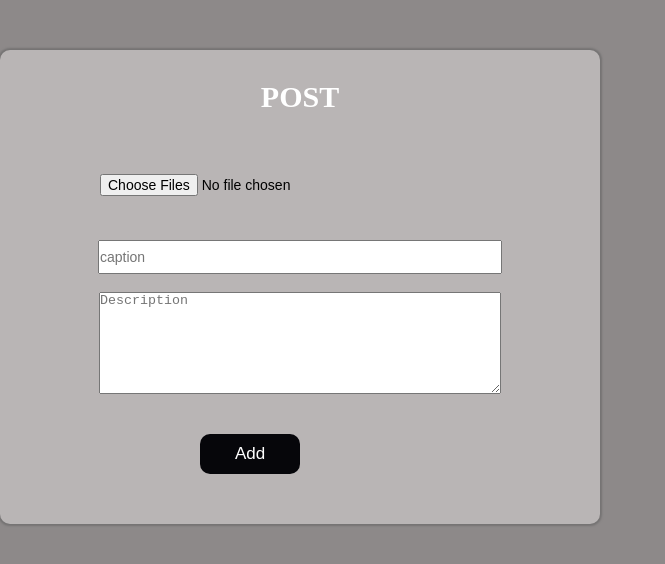
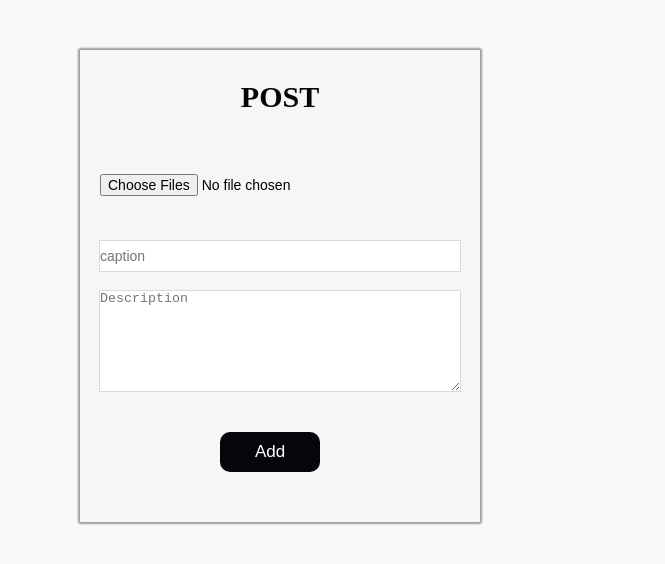
Before and after one commit to Athilathesni/instaproexp, a website: page frontend/pages/add.html in a window 1280 px wide. Shown: the whole page, without its empty margins (0-665 px from the left). Drawn offline with Linux system fonts and the light colour scheme.

Commit message:
file added

```diff
--- a/frontend/css/add.css
+++ b/frontend/css/add.css
@@ -3,25 +3,25 @@
     padding: 0;
 }
 body{
-    background-color: #8d8989;
+    background-color: #faf8f8;
 }
 h2{
-    color: white;
+    color: rgb(7, 6, 6);
     text-decoration: none;
     text-align: center;
     font-size: 30px;
 }
 .container{
-    width: 600px;
+    width: 400px;
     border-radius: 10px;
     /* background-color: lightcyan; */
-    background-color: #b9b5b5;
+    background-color: #f7f5f5;
     margin: auto;
     margin-top: 50px;
     padding: 30px 0px;
-    margin-right: 900px;
-    border-radius: 10px;
-    box-shadow: 0 0 2px 2px rgb(117, 115, 115);
+    margin-right: 800px;
+    border-radius: 1px;
+    box-shadow: 0 0 2px 2px rgb(156, 155, 155);
 }
 
 .form{
@@ -33,13 +33,19 @@ h2{
     justify-content: center;
 }
 .form input{
-    width: 400px;
+    width: 360px;
     height: 30px;
     font-size: 14px;
     outline: 0;
 }
+.caption{
+    border: 1px solid rgb(221, 217, 217);
+}
+.description{
+    border: 1px solid rgb(221, 217, 217);
+}
 .form textarea{
-    width: 400px;
+    width: 360px;
     height: 100px;
     outline: 0;
 }
@@ -49,7 +55,7 @@ h2{
     height: 40px;
     border-radius: 10px;
     border: none;
-    margin-right: 100px;
+    margin-right: 20px;
     font-size: 17px;
     background-color: rgb(6, 6, 10);
     color: white;
--- a/frontend/css/edit.css
+++ b/frontend/css/edit.css
@@ -2,62 +2,46 @@ input{
     height: 30px;
     width: 300px;
     margin-bottom: 10px;
-    background-color: #968a8a;
+    background-color: #f3f1f1;
     margin-left: 10px;
     border: none;
 }
 textarea{
     height: 100px;
     width: 300px;
-    background-color: #ada2a2;
+    background-color: #f7f5f5;
 }
-*{
-    background-color: #b3afa7;
+body{
+    background-color: #faf9f6;
 }
-/* form{
-    background-color: #ce9393;
-    border: 1px solid black;
-} */
-/* #post-container {
-
-    align-items: center;
-    justify-content: center;
-    margin-top: 10px;
-    font-family: Arial, sans-serif;
-    gap: 50px;
-} */
 .main{
     width: 500px;
     border: 1px solid black;
     border-radius: 3px;
     margin-left: 200px;
-    box-shadow: 0 0 2px 2px rgb(105, 103, 103);
+    box-shadow: 0 0 2px 2px rgb(209, 208, 208);
 
 }
 h2{
     color: #f9f9f9;
     text-align: center;
-    background-color: maroon;
+    background-color: rgb(158, 129, 129);
     height: 50px;
     padding: 10px 10px ;
     margin-top: -2px;
 }
 .post-container-1{
-    /* display: flex; */
     flex-direction: column;
     align-items: center;
     justify-content: center;
-    /* background-color: #d0e2b8; */
     border-radius: 10px;
     padding: 40px;
 }
 .post-container-2{
-    /* display: flex; */
     flex-direction: column;
     align-items: center;
     justify-content: center;
     border-radius: 10px;
-    /* background-color: rgb(245, 223, 196); */
     padding: 80px 40px 40px 40px;
 }
 .post-container-2 div{
@@ -84,7 +68,6 @@ h2{
     height: 300px;
     width: 300px;
     border: 2px solid #ccc;
-    /* display: flex; */
     align-items: center;
     justify-content: center;
     border-radius: 8px;
@@ -114,17 +97,3 @@ button{
     margin-left: 150px;
     margin-bottom: 10px;
 }
-/* .edit-btn{
-    background-color: rgb(4, 4, 107);
-    color: white;
-    padding: 10px 20px;
-    border-radius: 7px;
-    border: none;
-}
-.del-btn{
-    background-color: rgb(94, 3, 3);
-    color: white;
-    padding: 10px 20px;
-    border-radius: 7px;
-    border: none;
-} */
--- a/frontend/css/post.css
+++ b/frontend/css/post.css
@@ -1,5 +1,5 @@
-*{
-    background-color: #666262;
+body{
+    background-color: #fffdfd;
 }
 #post-container {
     display: flex;
@@ -9,10 +9,10 @@
     font-family: Arial, sans-serif;
     gap: 50px;
     margin-right: 1000px;
-    border: 1px solid black;
+    border: 1px solid rgb(241, 235, 235);
     margin-left: 100px;
     width: 900px;
-    background-color: #666262;
+    background-color: #fffcfc;
     box-shadow:0 0 2px 2px rgb(151, 150, 150);
 }
 .post-container-1{
@@ -20,7 +20,6 @@
     flex-direction: column;
     align-items: center;
     justify-content: center;
-    /* background-color: #d0e2b8; */
     border-radius: 10px;
     padding: 40px;
 }
@@ -30,11 +29,10 @@
     align-items: center;
     justify-content: center;
     border-radius: 10px;
-    /* background-color: rgb(245, 223, 196); */
     padding: 80px 40px 40px 40px;
 }
 .post-container-2 div{
-    color: white;
+    color: rgb(15, 13, 13);
 }
 .post-image {
     height: 100px;
--- a/frontend/css/spost.css
+++ b/frontend/css/spost.css
@@ -1,13 +1,17 @@
-*{
-    background-color: #473f3f;
+body{
+    background-color: rgb(245, 242, 242);
 }
 #post-container {
     display: flex;
     align-items: center;
     justify-content: center;
-    margin-top: 100px;
+    margin-top: 10px;
     font-family: Arial, sans-serif;
     gap: 50px;
+}
+h2{
+text-align: center;
+font-size: 25px;
 }
 .main{
     border: 1px solid rgb(95, 90, 90);
@@ -32,7 +36,7 @@
     align-items: center;
     justify-content: center;
     border-radius: 10px;
-    color: white;
+    color: rgb(5, 5, 5);
     /* background-color: rgb(245, 223, 196); */
     padding: 80px 40px 40px 40px;
 }
--- a/frontend/js/profile.js
+++ b/frontend/js/profile.js
@@ -23,7 +23,7 @@ async function getUserDetails() {
     user.post.map((data)=>{
       str+=`
         <a href="../pages/post.html?id=${data._id}">
-        <div><img src="${data.pic[0]}" alt="" height="150" width="150"></div></a>
+        <div><img src="${data.pic[0]}" alt="" height="100" width="100"></div></a>
       `
     })
     document.getElementById('post-page').innerHTML=str
```
Also changed, not shown: frontend/css/profile.css (+18 -14 lines), frontend/css/sign.css (+3 -19 lines), frontend/js/edit.js (+0 -19 lines), frontend/pages/profile.html (+0 -1 lines), frontend/pages/sign.html (+0 -2 lines), frontend/pages/spost.html (+1 -0 lines).
